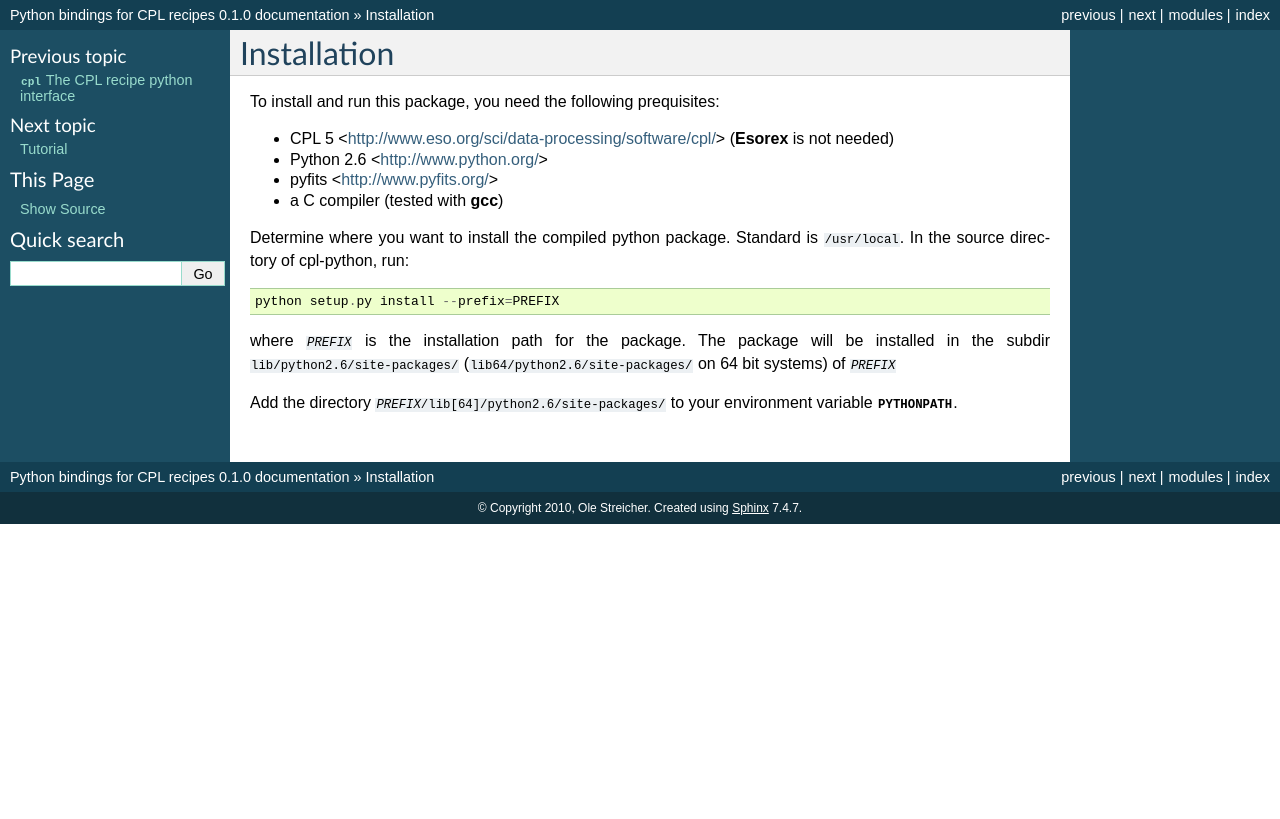
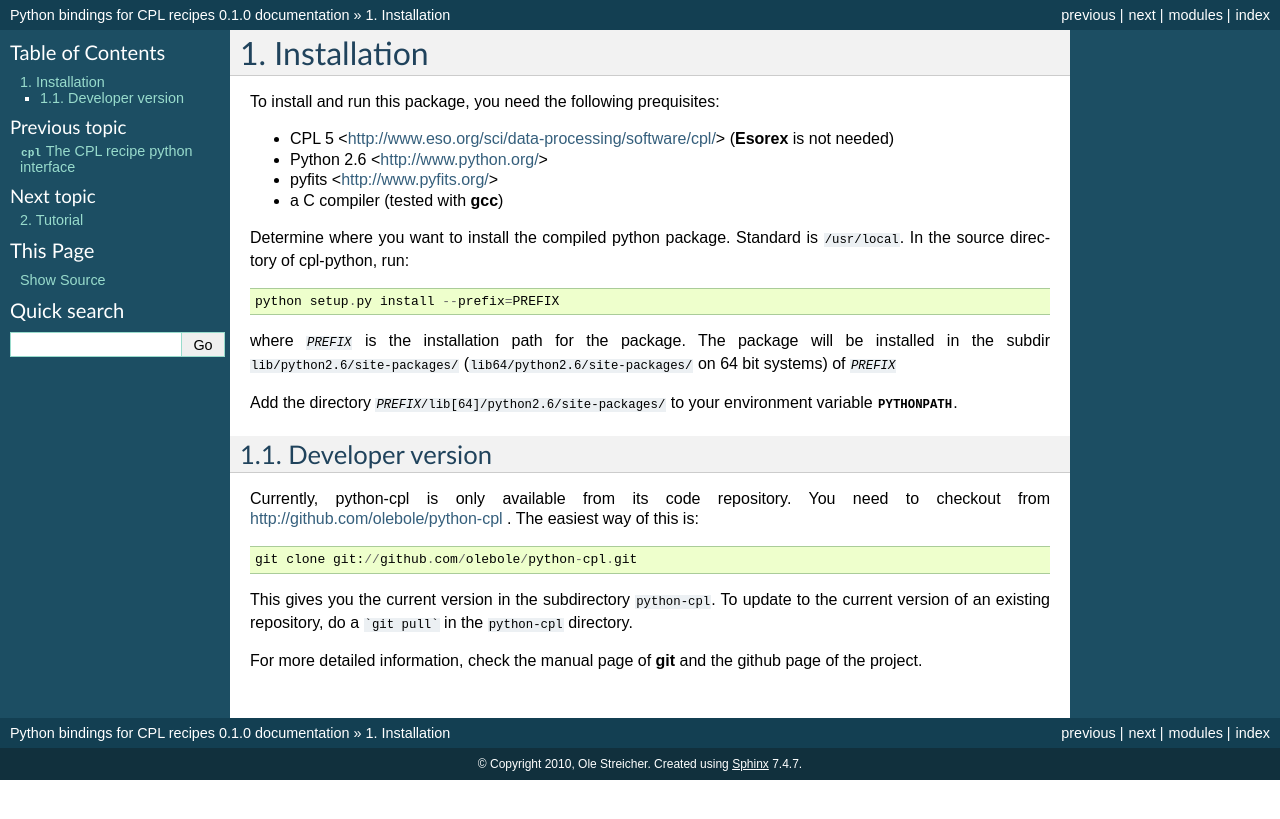
Before and after one commit to olebole/python-cpl, a Sphinx documentation site: the page built from doc/install.rst, in a window 1280 px wide. Shown: the top 819 px of the page. Built offline with Sphinx 7.4.7, drawn with Linux system fonts in a browser that asks for light colours.

Commit message:
Add references to git-hub

````diff
--- a/doc/index.rst
+++ b/doc/index.rst
@@ -37,6 +37,10 @@
    esorex
    restrictions
 
+You can also `download a PDF version
+<http://github.com/downloads/olebole/python-cpl/python-cpl.pdf>` of the user
+manual.
+
 Feedback
 ========
 
--- a/doc/install.rst
+++ b/doc/install.rst
@@ -18,5 +18,21 @@
 will be installed in the subdir :file:`lib/python2.6/site-packages/`
 (:file:`lib64/python2.6/site-packages/` on 64 bit systems) of :file:`{PREFIX}`
 
-Add the directory :file:`{PREFIX}/lib[64]/python2.6/site-packages/` to your environment
-variable :envvar:`PYTHONPATH`.
+Add the directory :file:`{PREFIX}/lib[64]/python2.6/site-packages/` to your
+environment variable :envvar:`PYTHONPATH`.
+
+Developer version
+-----------------
+
+Currently, python-cpl is only available from its code repository. You need to
+checkout from http://github.com/olebole/python-cpl . The easiest way of this
+is::
+
+    git clone git://github.com/olebole/python-cpl.git
+
+This gives you the current version in the subdirectory :file:`python-cpl`.
+To update to the current version of an existing repository, do a
+```git pull``` in the :file:`python-cpl` directory.
+
+For more detailed information, check the manual page of :program:`git` and the
+github page of the project.
````
Also changed, not shown: other parts of doc/index.rst (+1 -1 lines).
